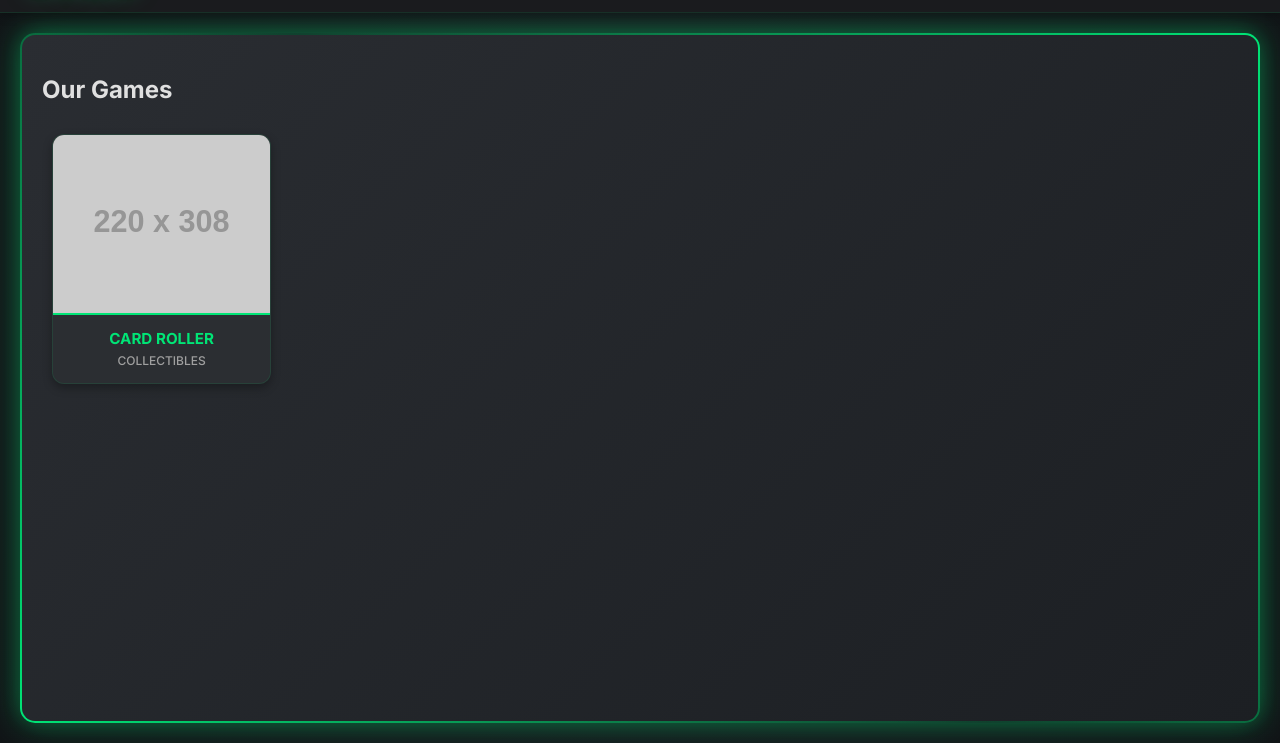
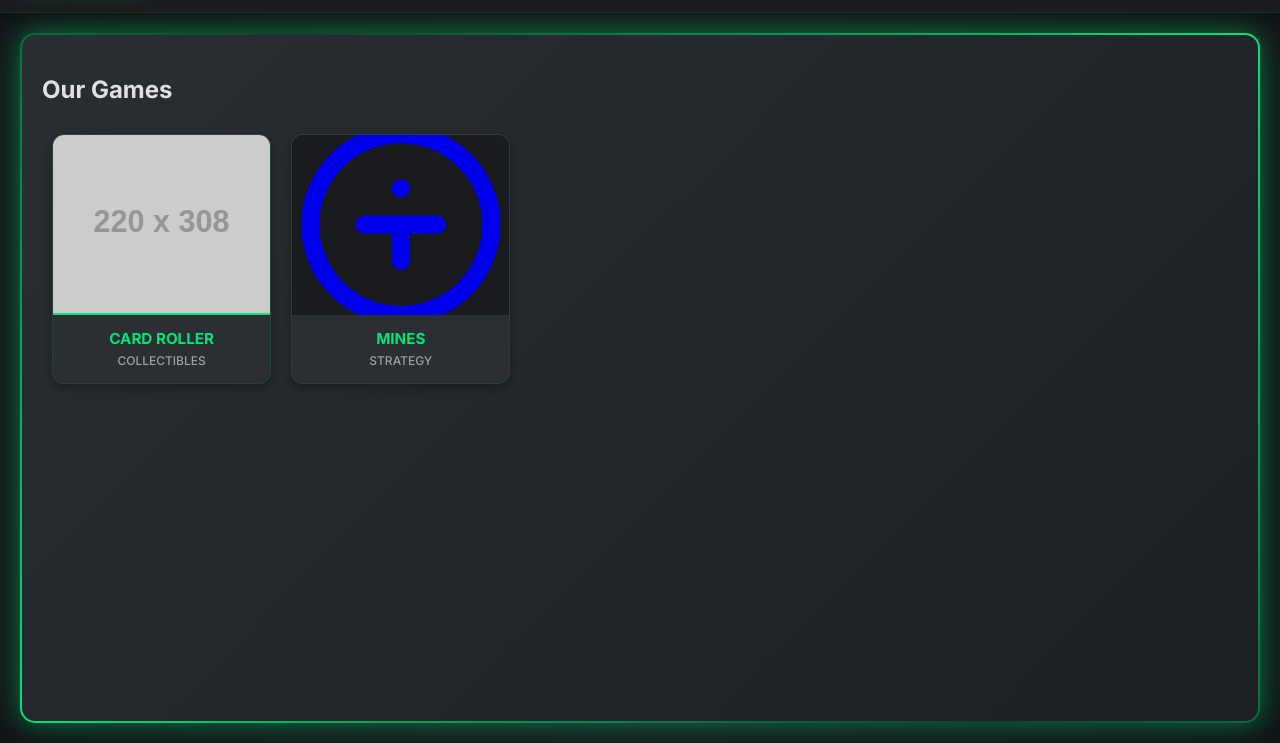
Before and after one commit to EvanDoesGitHub/dvmscard, a website: page public/index.html in a window 1280 px wide. Shown: the part 57-800 px from the top of the page. Drawn offline with Linux system fonts and the light colour scheme; placeholder pictures from the web are drawn by us.

Commit message:
Update index.html

```diff
--- a/public/index.html
+++ b/public/index.html
@@ -32,6 +32,20 @@
                         <p class="game-category">Collectibles</p>
                     </div>
                 </a>
+                <a href="mines_game.html" class="game-card">
+                    <div class="game-card-image mines-image">
+                        <svg class="game-icon" viewBox="0 0 24 24" fill="none" stroke="currentColor" stroke-width="2" stroke-linecap="round" stroke-linejoin="round">
+                            <circle cx="12" cy="12" r="10"></circle>
+                            <line x1="12" y1="16" x2="12" y2="12"></line>
+                            <line x1="12" y1="8" x2="12" y2="8"></line>
+                            <line x1="8" y1="12" x2="16" y2="12"></line>
+                        </svg>
+                    </div>
+                    <div class="game-card-info">
+                        <h3 class="game-title">Mines</h3>
+                        <p class="game-category">Strategy</p>
+                    </div>
+                </a>
                 </div>
         </div>
     </div>
```
